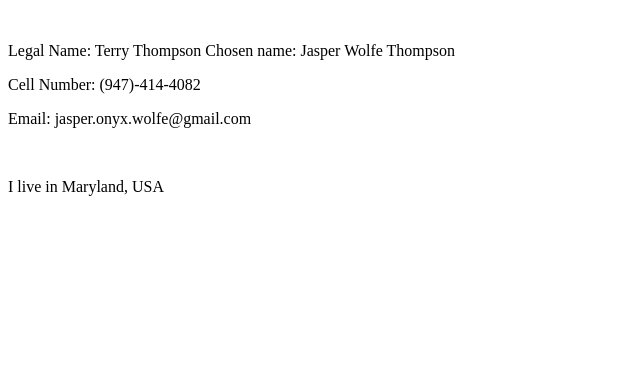
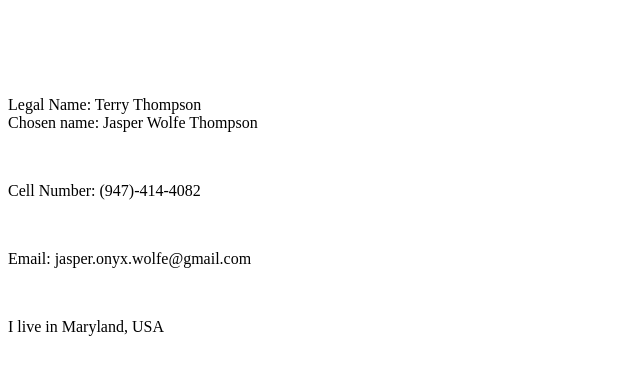
Before and after one commit to OnyxWolfe/Portfolio, a plain HTML site: page Contact-me.html in a window 1280 px wide. Shown: the whole page, without its empty margins (0-640 px from the left). Drawn offline with Linux system fonts and the light colour scheme.

Commit message:
Add files via upload

```diff
--- a/Contact-me.html
+++ b/Contact-me.html
@@ -7,14 +7,19 @@
 </head>
 <body>
   <br>
+  <br>
+  <br>
+  <br>
 
 <p>
-    Legal Name:     Terry Thompson
+    Legal Name:     Terry Thompson <br>
     Chosen name:    Jasper Wolfe Thompson
 </p>
+<br>
 <p>
     Cell Number:       (947)-414-4082
 </p>
+<br>
 <p>
     Email:          jasper.onyx.wolfe@gmail.com
 </p>
```
